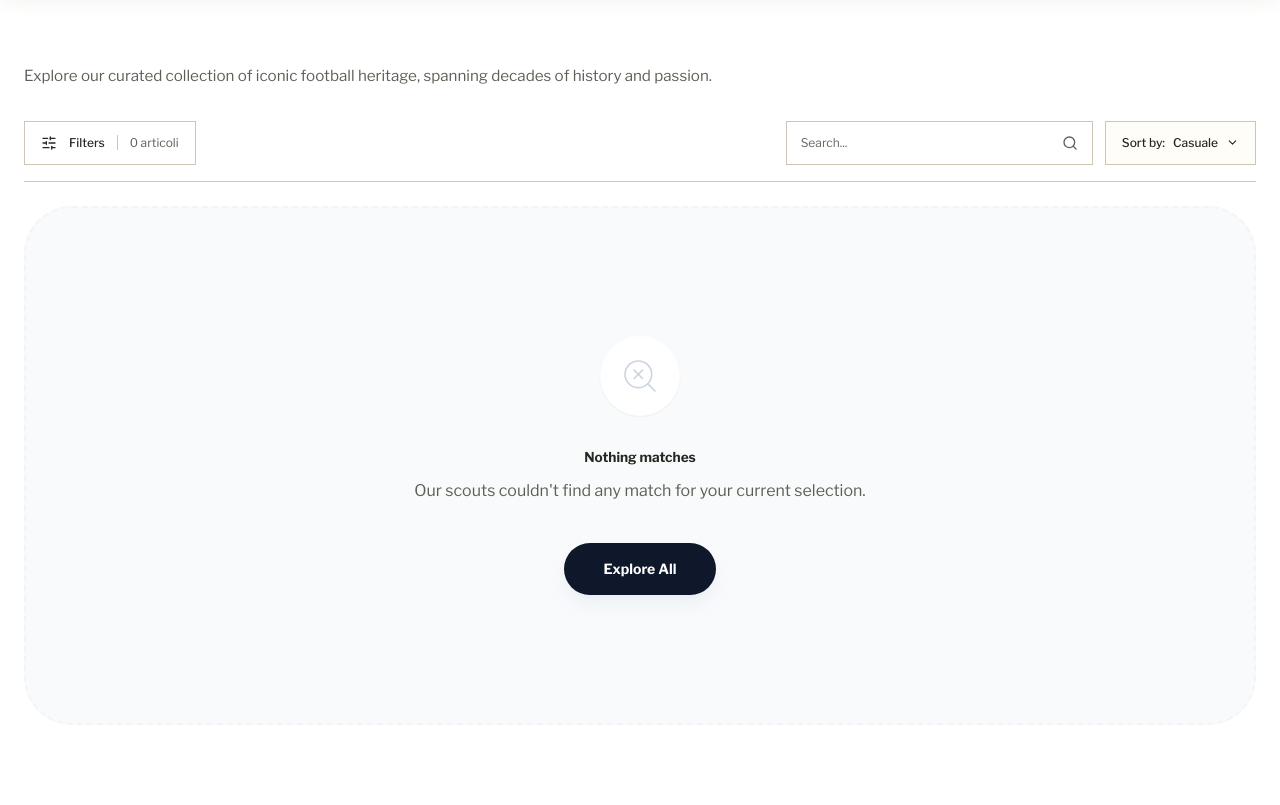
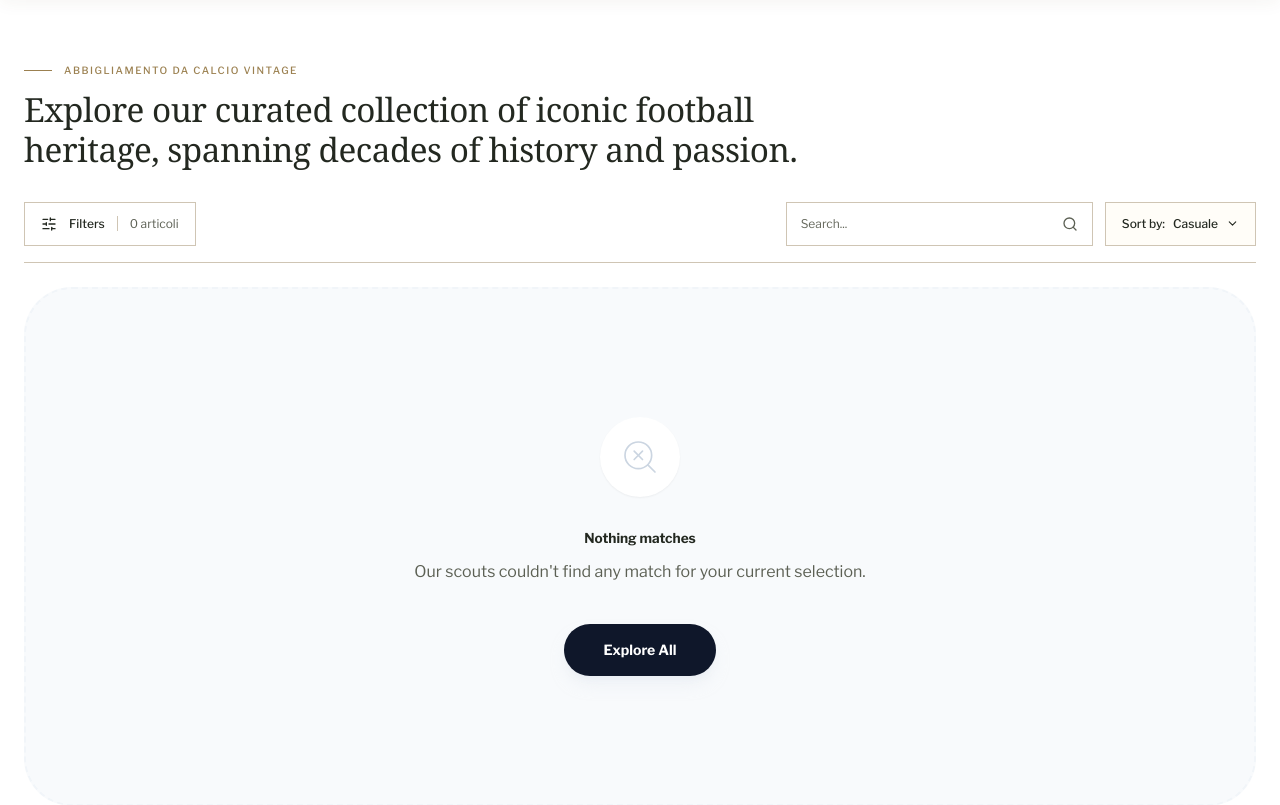
Before and after one commit to VitoAntonioPagone/kitaly, a Flask app: page /catalogue?lang=it in a window 1280 px wide. Shown: the part 108-913 px from the top of the page. Run offline with Flask 3, Linux system fonts and the light colour scheme; data that the repository does not hold is empty; some libraries are stand-ins or nearby versions; some web fonts are replaced.

Commit message:
Give catalogue introduction an editorial type treatment

```diff
--- a/static/css/filter-drawer.css
+++ b/static/css/filter-drawer.css
@@ -91,3 +91,22 @@ body.catalogue-renovated .pagination-links a { transition: border-color 160ms ea
     .catalogue-search { flex: 1; width: auto; }
     .catalogue-search input[type=search] { font-size: 16px; }
 }
+
+/* An editorial introduction with a clear type hierarchy. */
+body.catalogue-renovated .catalogue-intro { margin-bottom: 32px; }
+body.catalogue-renovated .catalogue-intro .stock-intro-label {
+    display: flex; align-items: center; gap: 12px; margin: 0 0 12px;
+    color: var(--control-accent); font: 500 10px/1.5 'Libre Franklin',sans-serif;
+    letter-spacing: .15em; text-transform: uppercase;
+}
+.stock-intro-label::before { content: ''; width: 28px; height: 1px; background: currentColor; flex-shrink: 0; }
+body.catalogue-renovated .catalogue-intro .stock-intro-copy {
+    max-width: 780px; margin: 0; color: var(--ink);
+    font-family: 'Cormorant Garamond', Georgia, serif; font-weight: 500;
+    font-size: clamp(26px, 2.6vw, 36px); line-height: 1.2; letter-spacing: -.015em;
+    text-wrap: pretty;
+}
+@media (max-width: 640px) {
+    body.catalogue-renovated .catalogue-intro { margin-bottom: 26px; }
+    body.catalogue-renovated .catalogue-intro .stock-intro-label { font-size: 9px; letter-spacing: .12em; }
+}
--- a/templates/public/catalog.html
+++ b/templates/public/catalog.html
@@ -4,7 +4,7 @@
 {% block page_styles %}
 <link href="https://fonts.googleapis.com/css2?family=Barlow+Condensed:ital,wght@0,600;0,700;1,600&family=Libre+Franklin:wght@400;500;600;700&display=swap" rel="stylesheet">
 <link rel="stylesheet" href="{{ url_for('static', filename='css/catalogue-renovation.css', v='20261031-brass-hover') }}">
-<link rel="stylesheet" href="{{ url_for('static', filename='css/filter-drawer.css', v='20261031-search-toolbar') }}">
+<link rel="stylesheet" href="{{ url_for('static', filename='css/filter-drawer.css', v='20261031-editorial-intro') }}">
 {% endblock %}
 
 {% block title %}{{ _('Catalogue') }}{% if request.args.get('brand') %} — {{ request.args.get('brand') }}{% endif %} —
@@ -174,7 +174,8 @@ The Stock{% endblock %}
             {% endif %}
         </nav>
         {% endif %}
-        <p class="text-slate-500 text-lg max-w-2xl leading-relaxed">
+        <p class="stock-intro-label">{{ 'Abbigliamento da calcio vintage' if session.get('lang') == 'it' else 'Vintage football clothing' }}</p>
+        <p class="stock-intro-copy">
             {{ _("Explore our curated collection of iconic football heritage, spanning decades of history and passion.")
             }}
         </p>
```
